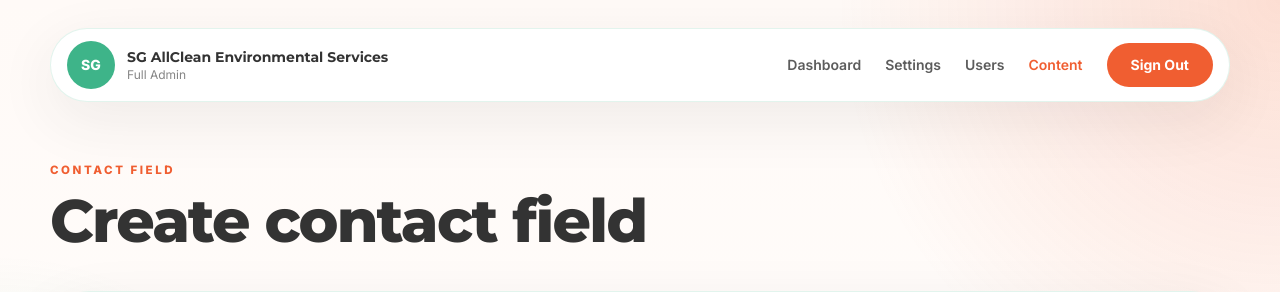
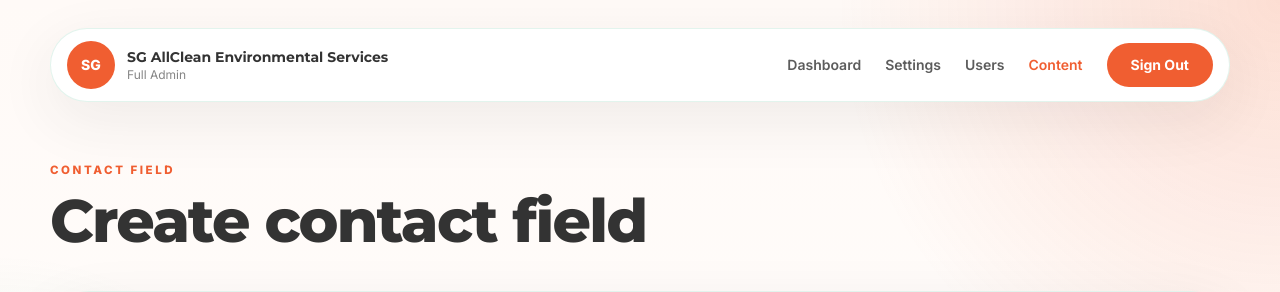
Before and after one commit to imoniel12/sg-allclean, a FastAPI app: page /portal-access/contact-fields/new in a window 1280 px wide. Shown: the top 292 px of the page. Run offline with FastAPI, Linux system fonts and the light colour scheme; the visitor is signed in with stand-in values (Sample User, id 1); data comes from the database, SQL or seed files in the repository; some libraries are stand-ins or nearby versions.

Commit message:
fix logo badge if image is not available

```diff
--- a/templates/base.html
+++ b/templates/base.html
@@ -65,11 +65,14 @@
         <header class="container-shell sticky top-3 z-40 pt-4">
             <div class="panel flex items-center justify-between gap-4 rounded-[2rem] px-4 py-3 backdrop-blur lg:rounded-full">
                 <a class="flex min-w-0 items-center gap-3" href="{% if is_admin_area %}{{ url_for('admin_dashboard') }}{% else %}{{ url_for('index') }}{% endif %}">
-                    {% if site_settings and site_settings.logo_path %}
-                        <img class="h-12 w-auto max-w-[150px] object-contain" src="{{ site_settings.logo_path }}" alt="{{ site_settings.company_name }} logo">
-                    {% else %}
-                        <div class="flex h-12 w-12 items-center justify-center rounded-full bg-mint text-sm font-extrabold text-white">SG</div>
-                    {% endif %}
+                    <div class="flex shrink-0 items-center justify-center">
+                        {% if site_settings and site_settings.logo_path %}
+                            <img class="h-12 w-auto max-w-[150px] object-contain" src="{{ site_settings.logo_path }}" alt="{{ site_settings.company_name }} logo" onerror="this.style.display='none'; this.nextElementSibling.style.display='flex';">
+                            <div class="hidden h-12 w-12 items-center justify-center rounded-full bg-brand text-sm font-extrabold text-white">SG</div>
+                        {% else %}
+                            <div class="flex h-12 w-12 items-center justify-center rounded-full bg-brand text-sm font-extrabold text-white">SG</div>
+                        {% endif %}
+                    </div>
                     <div class="min-w-0">
                         <div class="truncate font-heading text-sm font-bold text-ink">{{ site_settings.company_name if site_settings else "SG AllClean" }}</div>
                         <div class="truncate text-xs text-ink/60">{% if is_admin_area %}{{ 'Full Admin' if current_admin_user and current_admin_user.role == full_admin_role else 'Content Moderator' }}{% else %}{{ site_settings.tagline if site_settings else "Premium cleaning" }}{% endif %}</div>
```
